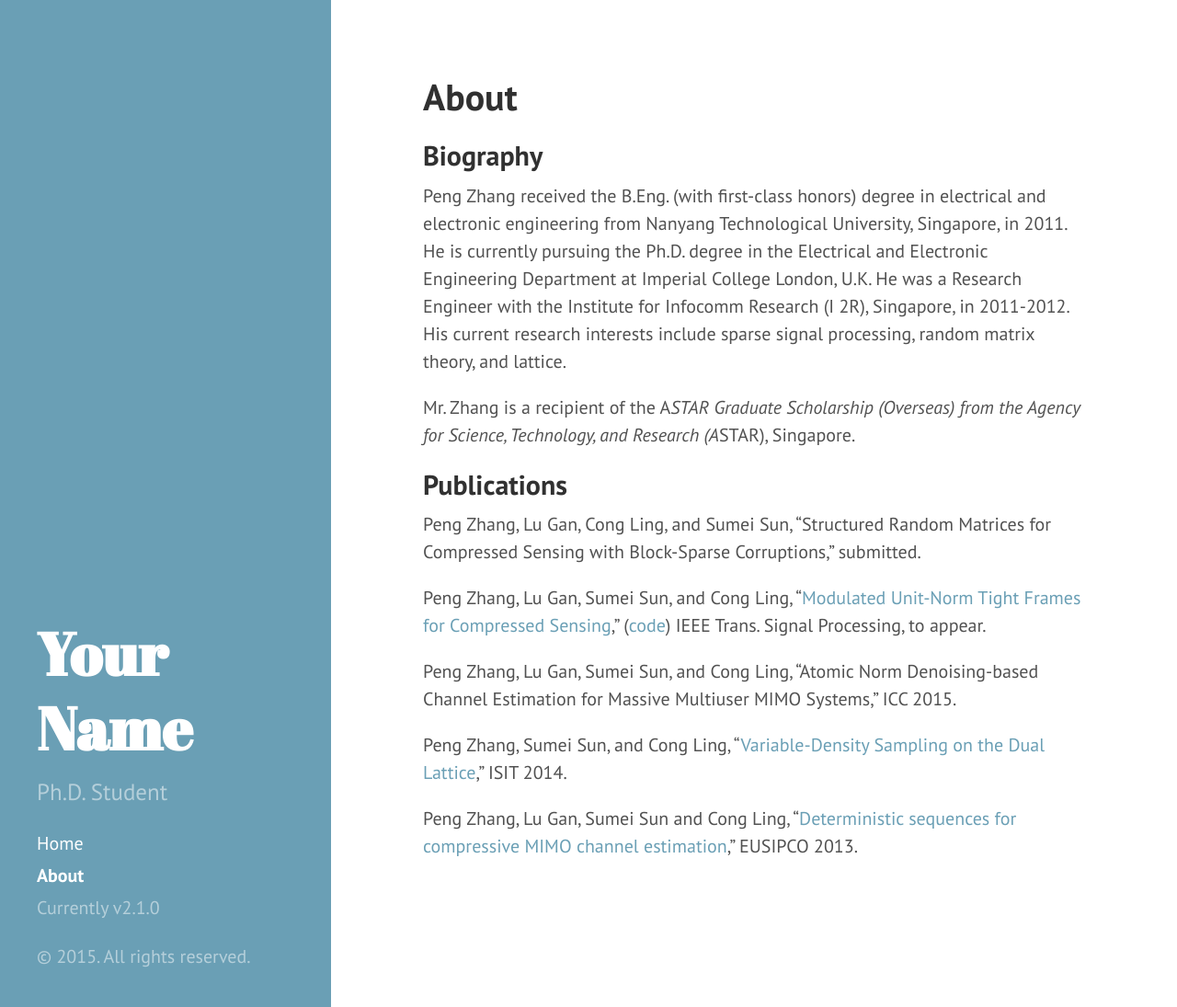
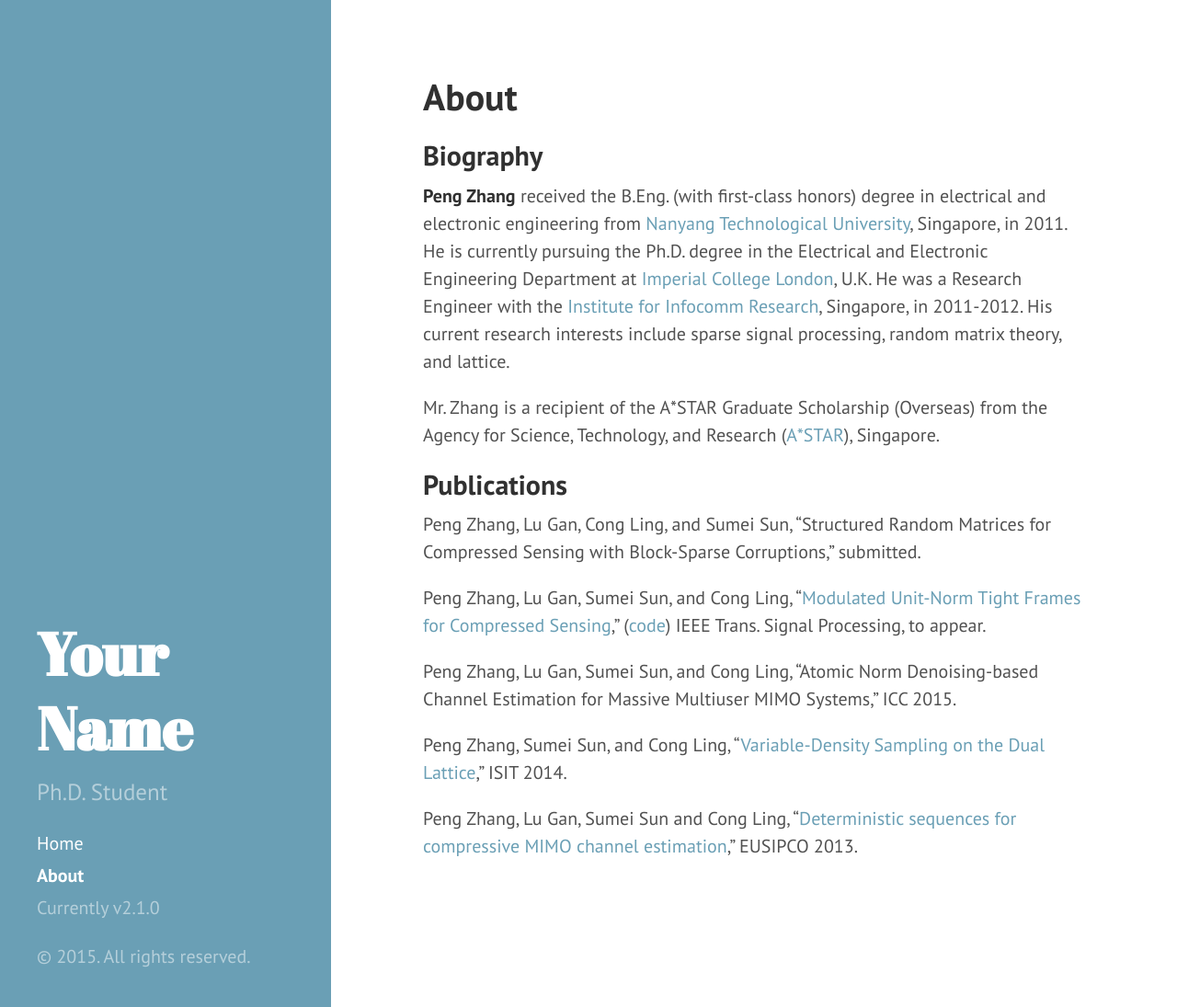
Before and after one commit to p-zhang/p-zhang.github.io, a Jekyll site: the page built from about.md, in a window 1280 px wide and 1095 px high. Shown: the whole window at 92% size. Built offline with Jekyll 4.4.1, drawn with Linux system fonts in a browser that asks for light colours; Markdown is read by kramdown in place of the engine named in the settings.

```diff
--- a/about.md
+++ b/about.md
@@ -1,12 +1,14 @@
 ---
 layout: page
 title: About
+published: true
 ---
 
+
 ## Biography
-Peng Zhang received the B.Eng. (with first-class honors) degree in electrical and electronic engineering from Nanyang Technological University, Singapore, in 2011. He is currently pursuing the Ph.D. degree in the Electrical and Electronic Engineering Department at Imperial College London, U.K. He was a Research Engineer with the Institute for Infocomm Research (I 2R), Singapore, in 2011-2012. His current research interests include sparse signal processing, random matrix theory, and lattice.
+**Peng Zhang** received the B.Eng. (with first-class honors) degree in electrical and electronic engineering from [Nanyang Technological University](http://www.ntu.edu.sg/Pages/home.aspx), Singapore, in 2011. He is currently pursuing the Ph.D. degree in the Electrical and Electronic Engineering Department at [Imperial College London](https://www.imperial.ac.uk/), U.K. He was a Research Engineer with the [Institute for Infocomm Research](http://www.i2r.a-star.edu.sg/), Singapore, in 2011-2012. His current research interests include sparse signal processing, random matrix theory, and lattice.
 
-Mr. Zhang is a recipient of the A*STAR Graduate Scholarship (Overseas) from the Agency for Science, Technology, and Research (A*STAR), Singapore.
+Mr. Zhang is a recipient of the A*STAR Graduate Scholarship (Overseas) from the Agency for Science, Technology, and Research ([A*STAR](http://www.a-star.edu.sg/)), Singapore.
 
 ## Publications
 Peng Zhang, Lu Gan, Cong Ling, and Sumei Sun, “Structured Random Matrices for Compressed Sensing with Block-Sparse Corruptions,” submitted.
```
